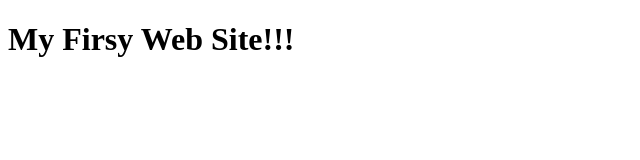
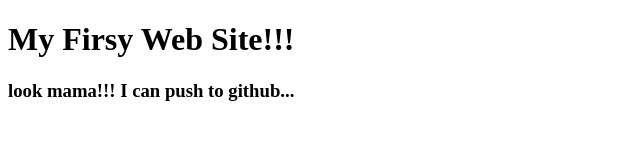
Before and after one commit to Shahzalal/Basic_Html_and_Css, a plain HTML site: page index.html in a window 1280 px wide. Shown: the whole page, without its empty margins (0-640 px from the left). Drawn offline with Linux system fonts and the light colour scheme.

Commit message:
learned github

```diff
--- a/index.html
+++ b/index.html
@@ -6,6 +6,7 @@
     <title>Document</title>
 </head>
 <body>
-<H1>My Firsy Web Site!!!</H1>
+<H1>My Firsy Web Site!!! </H1>
+<h3>look mama!!! I can push to github...</h3>
 </body>
 </html>
```
